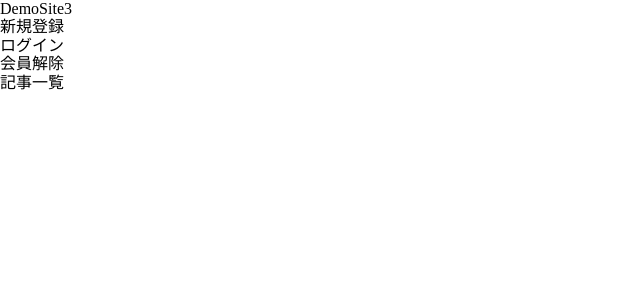
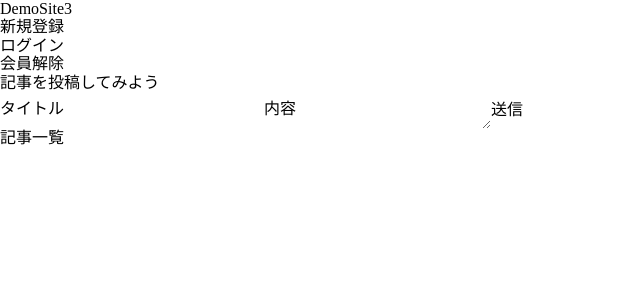
Before and after one commit to takumifujiwaradairy/DemoSiteNuxt3, a Nuxt app in the folder Front3/: page / in a window 1280 px wide. Shown: the top 300 px of the page, without its empty margins (0-640 px from the left). Built offline with nearby package versions, Linux system fonts and the light colour scheme.

Commit message:
Storeに送信まで

```diff
--- /dev/null
+++ b/Front3/components/article/AddAticle.vue
@@ -0,0 +1,35 @@
+<template>
+  <div>
+    <h1>記事を投稿してみよう</h1>
+      <div class="article">
+        <label>タイトル</label>
+        <input v-model="title">
+        <label>内容</label>
+        <textarea v-model="body"></textarea>
+        <button>送信</button>
+      </div>
+  </div>
+</template>
+
+<script>
+export default {
+  data: function() {
+    return {
+      title: '',
+      body: ''
+    }
+  },
+  methods: {
+    post: function() {
+      const article = {title: this.title, body: this.body}
+      this.$store.dispatch('postArticle', article);
+      this.title = '',
+      this.content = ''
+    }
+  }
+}
+</script>
+
+<style>
+
+</style>
--- a/Front3/components/article/ArticleDefault.vue
+++ b/Front3/components/article/ArticleDefault.vue
@@ -1,9 +1,14 @@
 <template>
-  <h1>記事一覧</h1>
+  <div>
+    <AddAticle/>
+    <h1>記事一覧</h1>
+  </div>
 </template>
 
 <script>
+import AddAticle from "./AddAticle"
 export default {
+  components:{ AddAticle}
 }
 </script>
 
```
Also changed, not shown: Front3/store/index.js (added), 1 other file (tests, documents, lock files or other folders).
